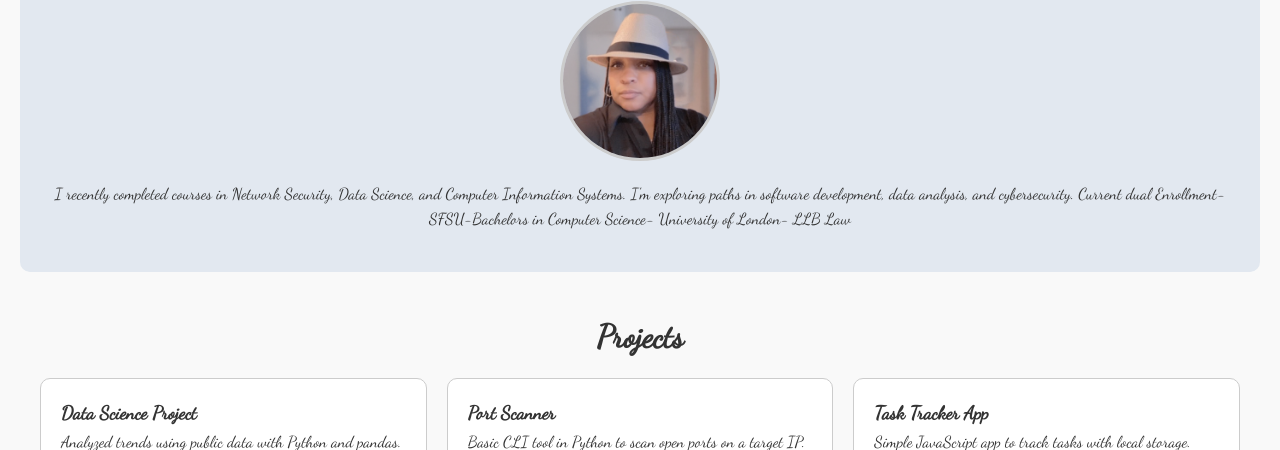
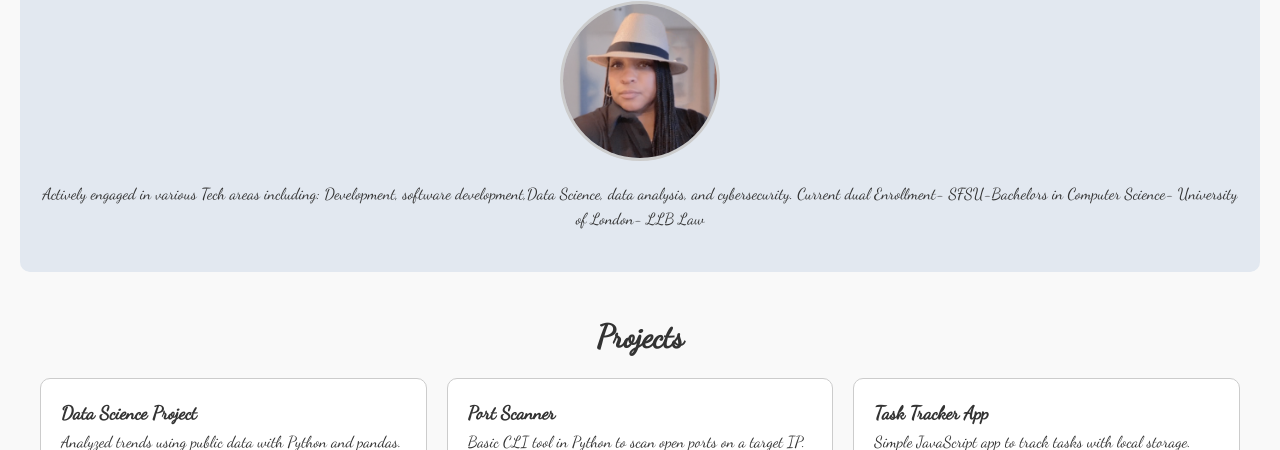
Before and after one commit to Techne-Asya/Tech-Landing-Page, a plain HTML site: page index.html in a window 1280 px wide. Shown: the part 650-1100 px from the top of the page. Drawn offline with Linux system fonts and the light colour scheme.

Commit message:
Update index.html

```diff
--- a/index.html
+++ b/index.html
@@ -22,7 +22,7 @@
     <h2>About Me</h2>
     <img src="profile.jpg" alt="Profile photo" class="profile-pic" />
     <p>
-      I recently completed courses in Network Security, Data Science, and Computer Information Systems. I'm exploring paths in software development, data analysis, and cybersecurity. Current dual Enrollment- SFSU-Bachelors in Computer Science- University of London- LLB Law
+    Actively engaged in various Tech areas including: Development, software development,Data Science, data analysis, and cybersecurity. Current dual Enrollment- SFSU-Bachelors in Computer Science- University of London- LLB Law
     </p>
   </section>
 
```
